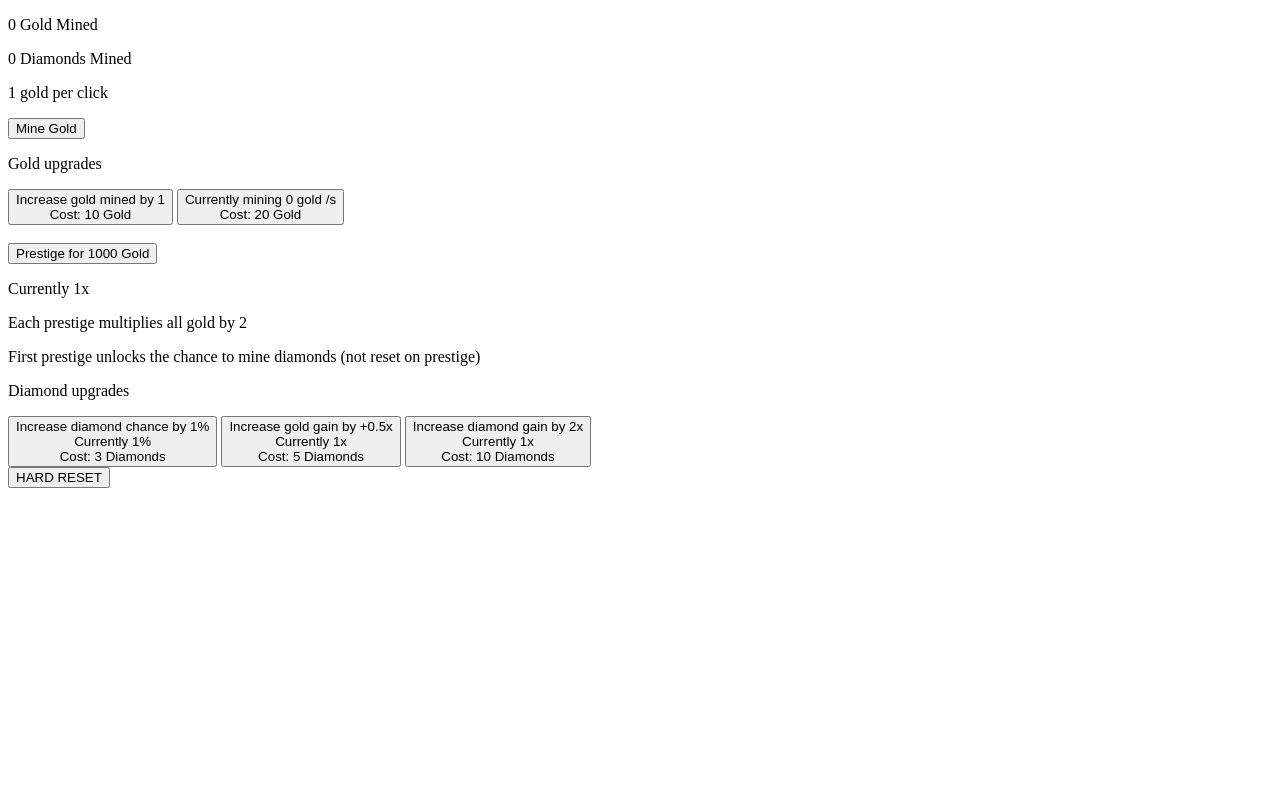
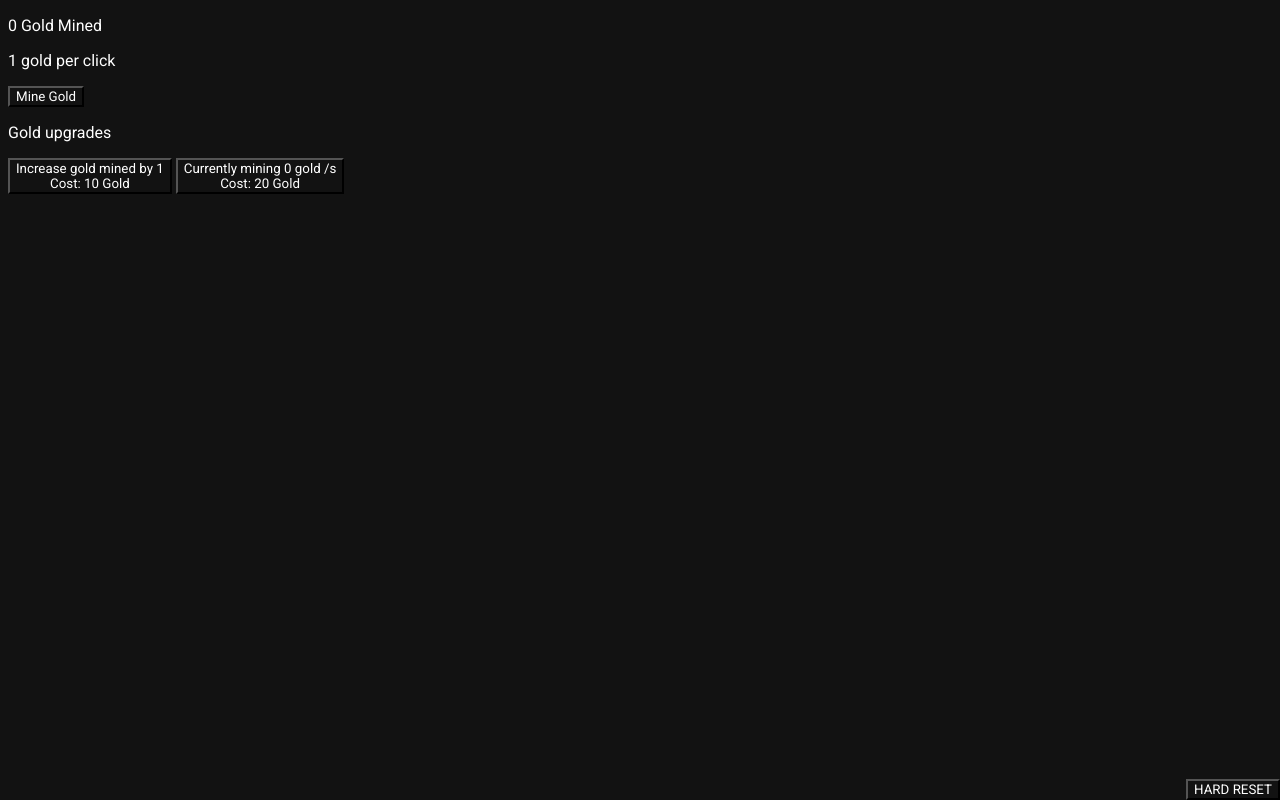
Before and after one commit to Raiveen/incremental-game-test, a plain HTML site: page index.html in a window 1280 px wide. Drawn offline with Linux system fonts and the light colour scheme; files that its build step writes are made by us from their sources.

Commit message:
Update index.html

```diff
--- a/index.html
+++ b/index.html
@@ -1,7 +1,7 @@
 <!DOCTYPE html>
 <html lang="en" dir="ltr">
   <head>
-    <link rel="stylesheet" type=“text/css” href="style.css">
+    <link rel="stylesheet" type="text/css" href="css/style.css">
     <meta charset="utf-8">
     <title>Gold Miner</title>
   </head>
```
